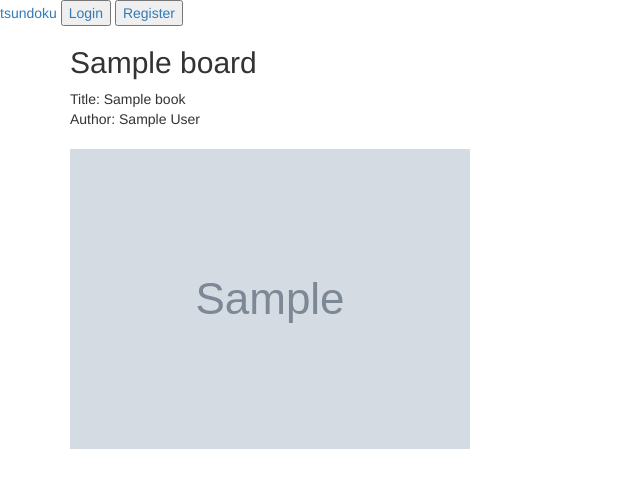
After one commit to laurelkorwin/tsundoku, a Flask app: page /board_details/1 in a window 1280 px wide. The commit adds this page. Shown: the top 488 px of the page, without its empty margins (0-640 px from the left). Run offline with Flask 2, Linux system fonts and the light colour scheme; tables that the repository leaves empty hold one stand-in row (values such as "Sample post"); grey boxes marked "Sample" are stand-in pictures; some libraries are stand-ins or nearby versions.

Commit message:
Added an add to board functionality

```diff
--- a/server.py
+++ b/server.py
@@ -115,8 +115,15 @@ def add_book():
         new_rating = Rating(book_id=new_book_id, user_id=user_id, board_id=board, date_added=current_date)
         db.session.add(new_rating)
         db.session.commit()
+    else:
+        current_book_id = book_exists.book_id
+        new_rating = Rating(book_id=current_book_id, user_id=user_id, board_id=board, date_added=current_date)
+        db.session.add(new_rating)
+        db.session.commit()
 
-    return "I GOTCHU. Here's your stuff. {} {} {} {} {} {} {}".format(title, author, asin, md_image, lg_image, url, board) #returns page with form info (for now)
+    flash('Book successfully added!')
+
+    return redirect('/board_details/' + board)
 
 @app.route('/create_board')
 def create_board():
@@ -139,8 +146,28 @@ def process_new_board():
 
     db.session.add(new_board)
     db.session.commit()
+    flash('Your board successfully created!')
 
     return redirect('/create_board')
+
+@app.route('/board_details/<board_id>')
+def show_board_details(board_id):
+    """Show books in board"""
+
+    ratings = Rating.query.filter_by(board_id=board_id).all()
+    board = Board.query.get(board_id).board_name
+
+    books = []
+
+    for rating in ratings:
+        title = rating.book.title
+        author = rating.book.author
+        md_image = rating.book.md_image
+        books.append({'title': title, 'author': author, 'md_image': md_image})
+
+    return render_template("board_details.html", books=books, board_title=board)
+
+
 
 
 @app.route('/logout')
--- /dev/null
+++ b/static/my_script.js
@@ -0,0 +1,29 @@
+    $('.book_result').click(
+            function(){
+
+            title = $(this).data('title');
+            $('#title').val(title);
+            console.log(title);
+
+            author = $(this).data('author');
+            $('#author').val(author);
+            console.log(author);
+
+            asin = $(this).data('asin');
+            $('#asin').val(asin);
+            console.log(asin);
+
+            md_image = $(this).data('md-image');
+            $('#md_image').val(md_image);
+            console.log(md_image);
+
+            lg_image = $(this).data('lg-image');
+            $('#lg_image').val(lg_image);
+            console.log(lg_image);
+
+            url = $(this).data('url');
+            $('#url').val(url);
+            console.log(url);
+
+
+        });
--- a/templates/base.html
+++ b/templates/base.html
@@ -8,8 +8,8 @@
     <nav>
         <a id='nav_title' href="/">tsundoku</a>
         {% if 'logged_in' in session %}
-            <button class='nav_btn'><a href="logout">Log out</a></button>
-            <button class='nav_btn'><a href="create_board">Create Board</a></button>
+            <button class='nav_btn'><a href="/logout">Log out</a></button>
+            <button class='nav_btn'><a href="/create_board">Create Board</a></button>
             <form action='/search'>
             <label for='search_field'>
             <input type="text" name="search" placeholder="Search for a book title">
@@ -39,40 +39,8 @@
 
     <script src="http://code.jquery.com/jquery.js"></script>
     <script src="https://maxcdn.bootstrapcdn.com/bootstrap/3.3.7/js/bootstrap.min.js" integrity="sha384-Tc5IQib027qvyjSMfHjOMaLkfuWVxZxUPnCJA7l2mCWNIpG9mGCD8wGNIcPD7Txa" crossorigin="anonymous"></script>
-    <script type="text/javascript">
+    <script type="text/javascript" src="../static/my_script.js"></script>
 
-        $('.book_result').click(
-            function(){
-
-            title = $(this).data('title');
-            $('#title').val(title);
-            console.log(title);
-
-            author = $(this).data('author');
-            $('#author').val(author);
-            console.log(author);
-
-            asin = $(this).data('asin');
-            $('#asin').val(asin);
-            console.log(asin);
-
-            md_image = $(this).data('md-image');
-            $('#md_image').val(md_image);
-            console.log(md_image);
-
-            lg_image = $(this).data('lg-image');
-            $('#lg_image').val(lg_image);
-            console.log(lg_image);
-
-            url = $(this).data('url');
-            $('#url').val(url);
-            console.log(url);
-
-
-        });
-
-
-    </script>
 
 </body>
 </html>
--- /dev/null
+++ b/templates/board_details.html
@@ -0,0 +1,12 @@
+{% extends 'base.html' %}
+{% block content %}
+
+<h2>{{ board_title }}</h2>
+
+{% for book in books %}
+            Title: {{ book['title'] }} <br>
+            Author: {{ book['author'] }} <br><br>
+            <img src="{{ book['md_image'] }}"> <br><br>
+{% endfor %}
+
+{% endblock %}
--- a/templates/create_board.html
+++ b/templates/create_board.html
@@ -10,7 +10,7 @@
 {% if existing_boards|length > 0 %}
 <h2>Your Current Boards: </h2>
     {% for board in existing_boards %}
-        Board name: {{ board.board_name }}<br>
+        Board name: <a href="board_details/{{ board.board_id }}">{{ board.board_name }}</a><br>
     {% endfor %}
 {% endif %}
 
```
Also changed, not shown: templates/search_results.html (+0 -9 lines).
